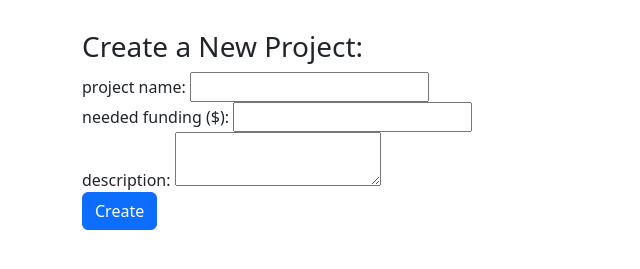
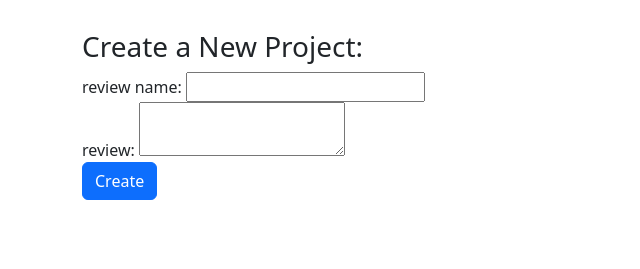
Before and after one commit to ChrisReynolds0508/epic-escapes, a Node project: template views/profile.handlebars in a window 1280 px wide. Shown: the part 184-453 px from the top of the page, without its empty margins (0-640 px from the left). Run offline with Node 20 templates, Linux system fonts and the light colour scheme; the template is opened without the code that fills it, so the values that code supplies are empty; some libraries are stand-ins or nearby versions.

Commit message:
update hand

```diff
--- a/views/homepage.handlebars
+++ b/views/homepage.handlebars
@@ -5,10 +5,10 @@
     <h2>
       <!-- Call helper function with triple brackets to render the emoji span as HTML -->
       {{{get_emoji}}}
-      <a href="/review/{{review.id}}">{{review.name}}</a>
+      <a href="/reviews/{{review.id}}">{{review.name}}</a>
     </h2>
 
-    <p>Created by {{review.user.name}} on {{format_date review.date_created}}</p>
+    <p>Created by {{review.user_id}} on {{format_date review.date_created}}</p>
   </div>
   <div class="col-md-7">
     <p>
--- a/views/profile.handlebars
+++ b/views/profile.handlebars
@@ -10,16 +10,12 @@
 
     <form class="form new-project-form">
       <div class="form-group">
-        <label for="project-name">project name:</label>
-        <input class="form-input" type="text" id="project-name" name="project-name" />
+        <label for="review-name">review name:</label>
+        <input class="form-input" type="text" id="project-name" name="review-name" />
       </div>
       <div class="form-group">
-        <label for="project-funding">needed funding ($):</label>
-        <input class="form-input" type="number" id="project-funding" name="project-funding" />
-      </div>
-      <div class="form-group">
-        <label for="project-desc">description:</label>
-        <textarea class="form-input" id="project-desc" name="project-desc"></textarea>
+        <label for="review-desc">review:</label>
+        <textarea class="form-input" id="project-desc" name="review-desc"></textarea>
       </div>
       <div class="form-group">
         <button type="submit" class="btn btn-primary">Create</button>
@@ -27,17 +23,17 @@
     </form>
   </div>
 
-  {{#if projects.length}}
+  {{#if reviews.length}}
   <div class="col-md-6 project-list">
     <h3>Current Projects:</h3>
 
-    {{#each projects as |project|}}
+    {{#each reviews as |review|}}
     <div class="row mb-2">
       <div class="col-md-8">
-        <h4><a href="/project/{{project.id}}">{{project.name}}</a></h4>
+        <h4><a href="/reviews/{{review.id}}">{{review.name}}</a></h4>
       </div>
       <div class="col-md-4">
-        <button class="btn btn-sm btn-danger" data-id="{{project.id}}">DELETE</button>
+        <button class="btn btn-sm btn-danger" data-id="{{review.id}}">DELETE</button>
       </div>
     </div>
     {{/each}}
--- a/views/project.handlebars
+++ b/views/review.handlebars
@@ -1,8 +1,8 @@
 <div class="text-center">
   <h2>{{name}}</h2>
   <p>{{{get_emoji}}}</p>
-  <p>{{description}}</p>
-  <p>Created by {{user.name}} on {{format_date date_created}}</p>
+  <p>{{review}}</p>
+  <p>Created by {{user_id}} on {{format_date date_created}}</p>
   <p>
     <span for="img" aria-label="money">💲</span>
     <span class="dollar-amount">{{format_amount needed_funding}}</span>
```
